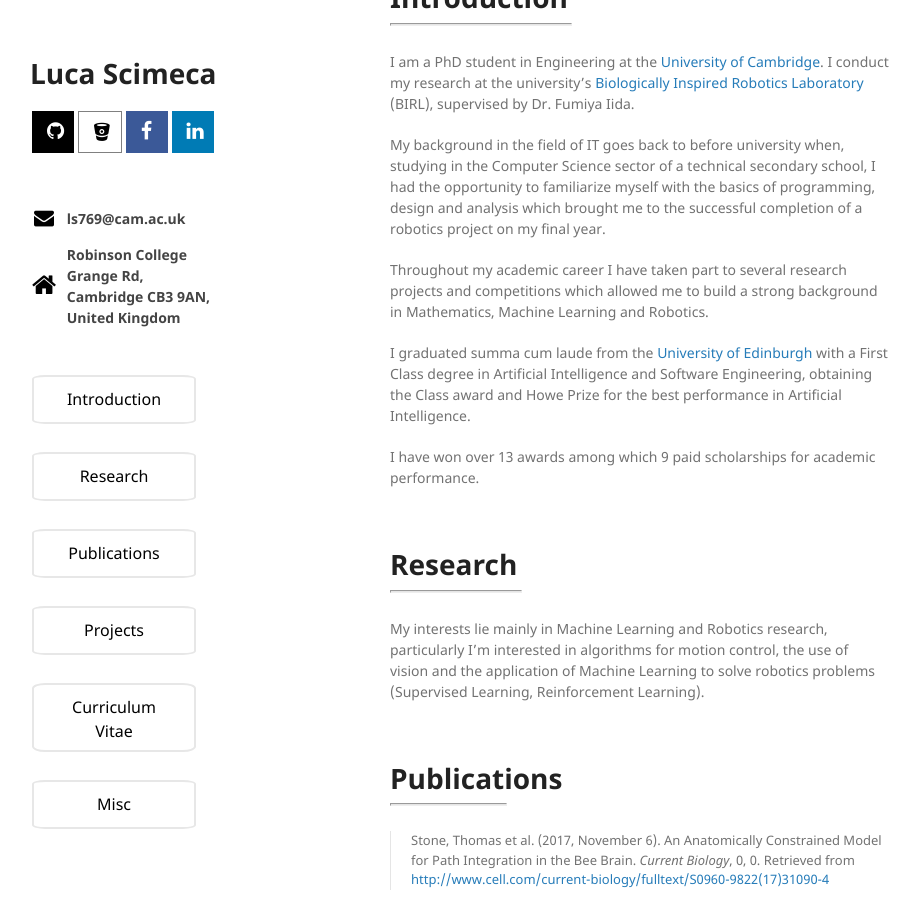
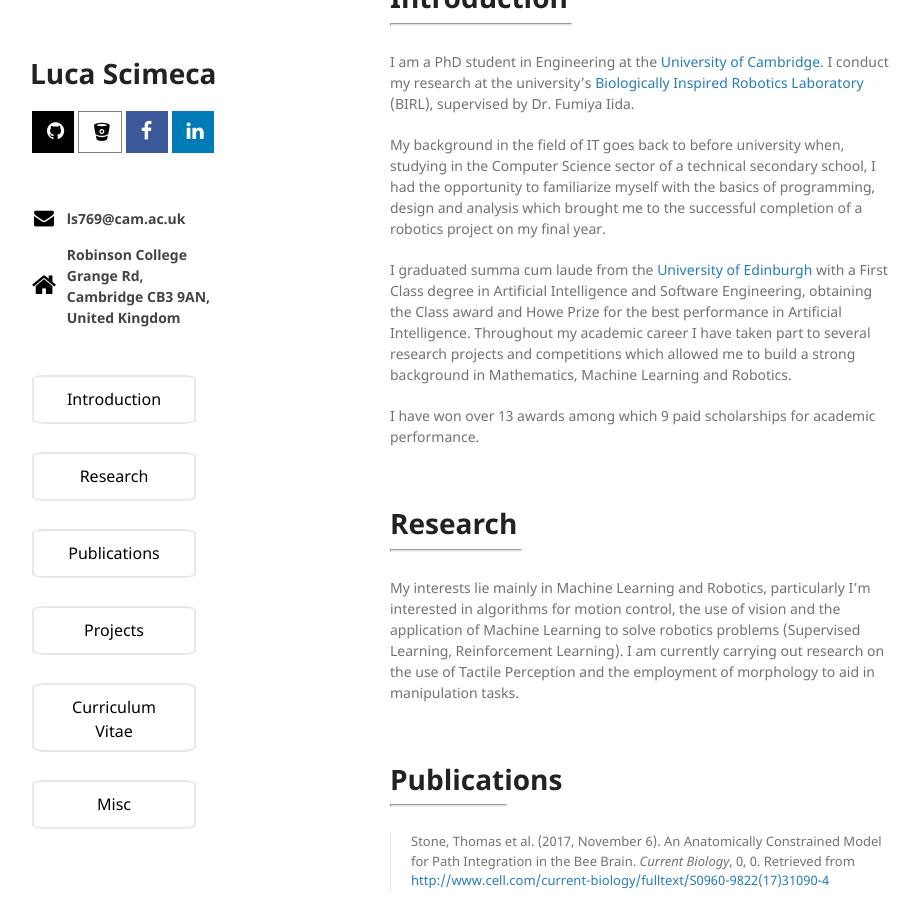
Before and after one commit to lucascimeca/lucascimeca.github.io, a Jekyll site: the page built from index.md, in a window 1280 px wide and 900 px high, scrolled down 416 px. Shown: the whole window, without its empty margins (180-1100 px from the left). Built offline with Jekyll 4.4.1, drawn with Linux system fonts in a browser that asks for light colours; nearby versions of some CDN libraries; the repository's description, which GitHub fills in, is left out.

Commit message:
Update index.md

```diff
--- a/index.md
+++ b/index.md
@@ -15,9 +15,7 @@ I am a PhD student in Engineering at the <a href="http://www.cam.ac.uk/" target=
 
 My background in the field of IT goes back to before university when, studying in the Computer Science sector of a technical secondary school, I had the opportunity to familiarize myself with the basics of programming, design and analysis which brought me to the successful completion of a robotics project on my final year.
 
-Throughout my academic career I have taken part to several research projects and competitions which allowed me to build a strong background in Mathematics, Machine Learning and Robotics.
-
-I graduated summa cum laude from the <a href="http://www.ed.ac.uk/" target="_blank">University of Edinburgh</a> with a First Class degree in Artificial Intelligence and Software Engineering, obtaining the Class award and Howe Prize for the best performance in Artificial Intelligence.
+I graduated summa cum laude from the <a href="http://www.ed.ac.uk/" target="_blank">University of Edinburgh</a> with a First Class degree in Artificial Intelligence and Software Engineering, obtaining the Class award and Howe Prize for the best performance in Artificial Intelligence. Throughout my academic career I have taken part to several research projects and competitions which allowed me to build a strong background in Mathematics, Machine Learning and Robotics.
 
 I have won over 13 awards among which 9 paid scholarships for academic performance.
 
@@ -26,7 +24,7 @@ I have won over 13 awards among which 9 paid scholarships for academic performan
 # [](#Research) Research
 <hr style="width: 130px">
 
-My interests lie mainly in Machine Learning and Robotics research, particularly I'm interested in algorithms for motion control, the use of vision and the application of Machine Learning to solve robotics problems (Supervised Learning, Reinforcement Learning).
+My interests lie mainly in Machine Learning and Robotics, particularly I'm interested in algorithms for motion control, the use of vision and the application of Machine Learning to solve robotics problems (Supervised Learning, Reinforcement Learning). I am currently carrying out research on the use of Tactile Perception and the employment of morphology to aid in manipulation tasks.
 
 <br/>
 
```
